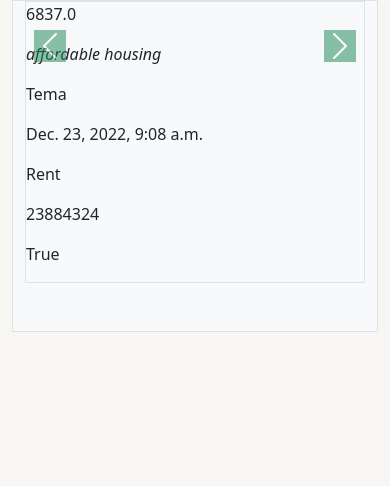
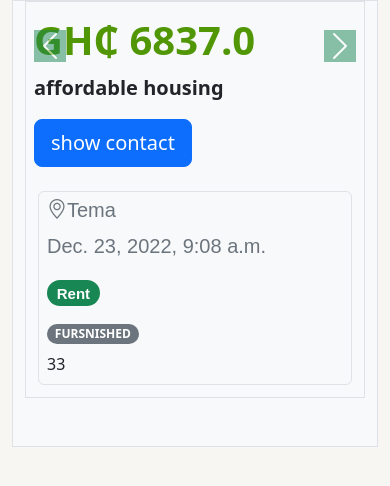
Before and after one commit to Gwali-1/Yasagashi, a Django app: page /listing/0d8b8ae9-610b-430b-9eb1-3419ab29d3e5 in a window 390 px wide. Shown: the part 170-656 px from the top of the page. Run offline with Django 4.2, Linux system fonts and the light colour scheme; data comes from the database, SQL or seed files in the repository; both versions use the stored data as it was after the commit; parts of the project's set-up code (start-up, migrations or seed data) failed here and were passed over; some libraries are stand-ins or nearby versions.

Commit message:
styled listing info display page and added a profile info display page , a view function to render it and a new route to point to it

```diff
--- a/main/static/main/style.css
+++ b/main/static/main/style.css
@@ -126,7 +126,13 @@ body{
 
 .product-description{
     margin-top: -13px;
-    font-size: 18px;
+    font-size: 20px;
+    font-weight: 700;
+}
+.product-descriptionn{
+    margin-top: -13px;
+    font-size: 20px;
+
 }
 .product-location{
     margin-top: -5px;
@@ -161,6 +167,23 @@ body{
 
   .filter-error{
     display: none;
+  }
+
+  .listing-price{
+    font-size: 40px;
+    font-weight: 700;
+    color: #519705;
+  }
+
+
+  .listing-title{
+    font-size: 20px;
+    font-family: Arial, Helvetica, sans-serif;
+    font-weight: 300;
+  }
+
+  .date{
+    margin-top: -10px;
   }
 
   /* div.scrollmenu a {
--- a/main/templates/main/index.html
+++ b/main/templates/main/index.html
@@ -101,7 +101,7 @@
                                         <div class="product-price">
                                             <p><span class="currency">GHC</span>{{listing.price}}</p>
                                         </div>
-                                        <p class="product-description">{{listing.description}}</p>
+                                        <p class="product-descriptionn">{{listing.description}}</p>
                                         <p class="product-location text-muted">{{listing.location}}</p>
 
                                         <div class="d-inline-flex">
--- a/main/templates/main/listing.html
+++ b/main/templates/main/listing.html
@@ -54,18 +54,27 @@
 
 
         <div class="col-md-4 border bg-light ">
-            <div class="border bg-light listing_item mb-5 ">
-                <p class="listing-title ">{{listing.price}}</p>
-                <p class="text-break description fw-light"><i>{{listing.description}}</i></p>
+            <div class="border bg-light p-2 listing_item mb-5 ">
+                <p class=" listing-price">GH₵ {{listing.price}}</p>
+                <p class=" product-description ">{{listing.description}}</p>
+                <button class="btn btn-lg btn-primary ">show contact</button>
 
 
                  <!-- Details -->
-                 <div>
-                    <p class="listing-title ">{{listing.location}}</p>
-                    <p class="listing-title ">{{listing.date_listed}}</p>
-                    <p class="listing-title ">{{listing.accomodation_type}}</p>
-                    <p class="listing-title ">{{listing.contact}}</p>
-                    <p class="listing-title ">{{listing.furnished}}</p>
+                 <div class="p-2 border rounded m-1 mt-4">
+                    <p class=" listing-title product-location text-muted "><i class="bi bi-geo-alt text-muted"></i>{{listing.location}}</p>
+                    <p class="listing-title date text-muted ">{{listing.date_listed}}</p>
+                    <p class="listing-title "><span class=" badge rounded-pill text-bg-success">{{listing.accomodation_type}}</span></p>
+                    <input type="hidden" value="{{listing.contact}}">
+                    {% if listing.furnished %}
+                        <h6><span class="  rounded-pill   badge text-bg-secondary">FURSNISHED</span></h6>
+                    {% else %}
+                        <h6><span class=" badge rounded-pill  text-bg-secondary">UNFURNISHED</span></h6>
+                    {% endif %}
+                    {% if user.is_authenticated %}
+                        <p class="listing-title mt-4">Listed by <a href=" {% url 'profile' listing.user.id %}"><span class=" badge rounded-pill  text-bg-info">{{listing.user.username}}</span></a></p>
+                    {% endif %}
+                    {{listing.user.id}}
                  </div>
 
                 </div>
--- a/main/urls.py
+++ b/main/urls.py
@@ -12,6 +12,7 @@ urlpatterns = [
     path("add_listing",views.post,name="post"),
     path("listing/<str:id>",views.listing,name="listing"),
     path("stared",views.stared,name="stared"),
-    path("unstar",views.unstar,name="unstar")
+    path("unstar",views.unstar,name="unstar"),
+    path("profile/<int:id>",views.profile,name="profile")
 
 ]
--- a/main/views.py
+++ b/main/views.py
@@ -304,6 +304,19 @@ def profile_settings(request):
 
 
 
+@login_required
+def profile(request,id):
+    user = User.objects.filter(pk=id)
+    if not user:
+        return HttpResponseRedirect(reverse("index"))
+
+    profile = Profile.objects.filter(user=user[0])
+    if profile:
+        return render(request,"main/profile.html",{"profile":profile[0]})
+
+    return HttpResponseRedirect(reverse("index"))
+
+
 
 
 
@@ -483,7 +496,6 @@ def listing(request,id):
 
 @login_required
 def signout(request):
-
     logout(request)
     USER_OBJ.clear()
     return redirect("signin")
```
Also changed, not shown: main/templates/main/profile.html (added, +69 -0 lines), db.sqlite3, main/templates/main/layout.html (line endings or trailing spaces).
